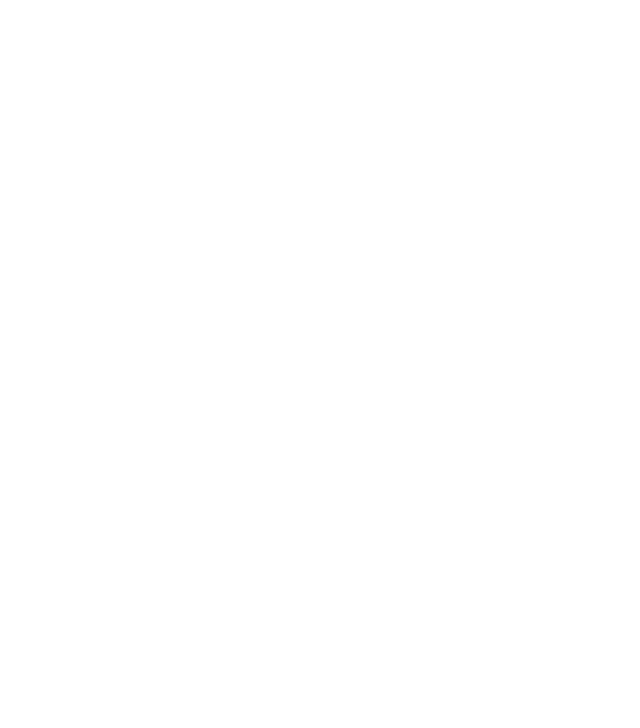
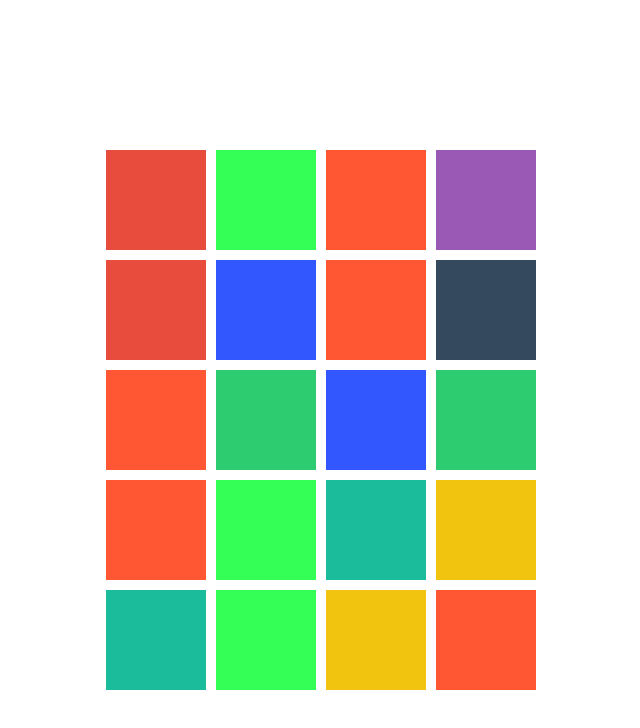
Before and after one commit to 101Shakila/first-react-app, a React (Vite) app: page / in a window 1280 px wide. Shown: the top 728 px of the page, without its empty margins (284-924 px from the left). Built offline with nearby package versions, Linux system fonts and the light colour scheme.

Commit message:
random color sheme

```diff
--- a/src/ColorBox.jsx
+++ b/src/ColorBox.jsx
@@ -5,7 +5,8 @@
 
     let colors = ["#FF5733", "#33FF57", "#3357FF", "#F1C40F", "#9B59B6", "#1ABC9C", "#E74C3C", "#34495E", "#2ECC71", "F39C12"];
 
-    const [colorIndex, setColorIndex] = useState(0);
+    let randomIndex = Math.floor(Math.random() * 10);
+    const [colorIndex, setColorIndex] = useState(randomIndex);
 
     const changeColor = () => {
         const randomIndex = Math.floor(Math.random() * 10);
--- a/src/ColorBoxList.jsx
+++ b/src/ColorBoxList.jsx
@@ -1,20 +1,15 @@
 import ColorBox from "./ColorBox";
-import './ColorBox.css';
-
-
 
 export default function ColorBoxList() {
-
-    const numnberOfBoxes = 25;
+    const numberOfBoxes = 20; // Define the number of ColorBox components you want
 
     return (
-
-        <div className="colorBoxList">
+        <div style={{ display: 'flex', flexWrap: 'wrap', gap: '10px', width: '500px', height: '500px' }}>
             {
-
+                Array.from({ length: numberOfBoxes }).map((_, index) => (
+                    <ColorBox key={index} /> // Pass a unique key for each ColorBox
+                ))
             }
-
         </div>
-    )
-
+    );
 }
```
